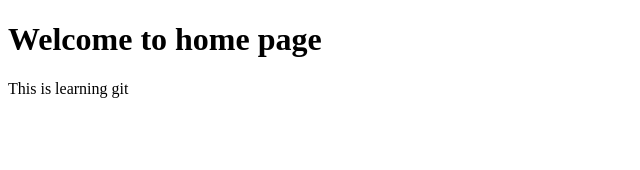
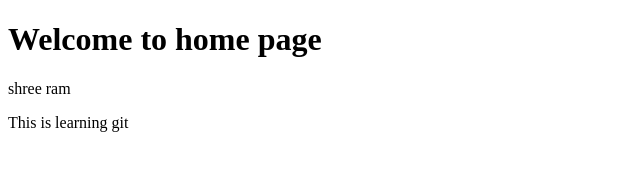
Before and after one commit to kartikchillal18/git-tutorial, a plain HTML site: page index.html in a window 1280 px wide. Shown: the whole page, without its empty margins (0-640 px from the left). Drawn offline with Linux system fonts and the light colour scheme.

Commit message:
final commit

```diff
--- a/index.html
+++ b/index.html
@@ -8,6 +8,7 @@
     </head>
     <body>
         <h1>Welcome to home page</h1>
+        <p>shree ram</p>
         <p>This is learning git</p>
     </body>
 </html>
```
Also changed, not shown: kar.txt.
